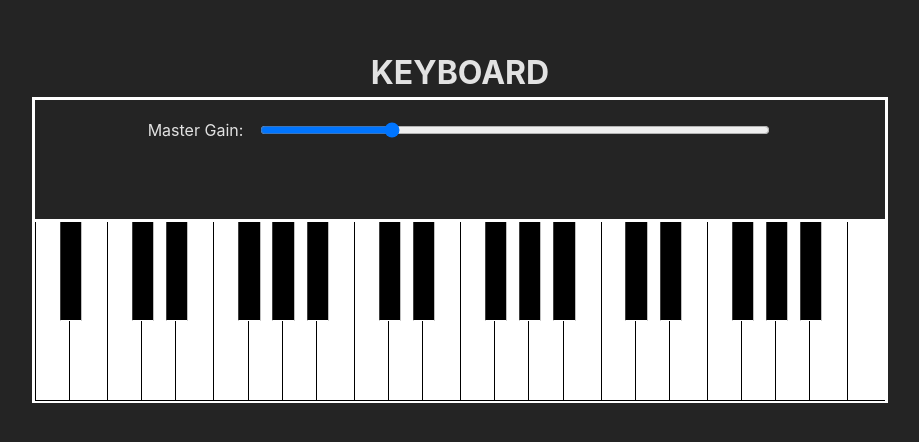
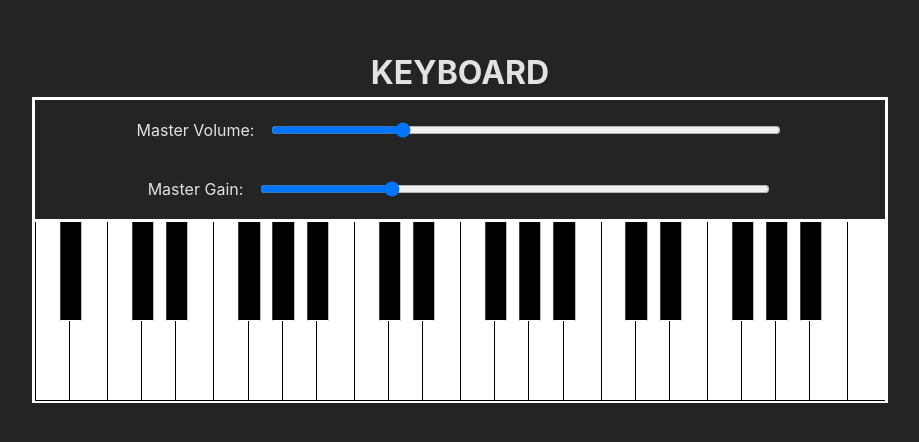
Before and after one commit to nchau3/RK-23-Keyboard, a React (Vite) app: page / in a window 1280 px wide. Shown: the part 174-616 px from the top of the page, without its empty margins (180-1099 px from the left). Built offline with nearby package versions, Linux system fonts and the light colour scheme.

Commit message:
connect mainVolume node, seperate from mainGain

```diff
--- a/src/components/Controls.jsx
+++ b/src/components/Controls.jsx
@@ -6,6 +6,18 @@ export default function Controls(props) {
 
   return (
     <div className="controls">
+      <div className="slider-container">
+        <span>Master Volume:</span>
+        <input
+          type="range"
+          id="master_gain"
+          min="0.0"
+          max="1.0"
+          step="0.01"
+          value={`${masterVolume}`}
+          name="master_gain"
+          onChange={e => props.onChange("masterVolume", e.target.value)}/>
+      </div>
       <div className="slider-container">
         <span>Master Gain:</span>
         <input
--- a/src/useAudioContext.js
+++ b/src/useAudioContext.js
@@ -4,8 +4,10 @@ import * as voiceSelect from "./voices";
 
 //context and main nodes declared outside of component
 const audioContext = new AudioContext();
+const mainVolumeNode = audioContext.createGain();
 const mainGainNode = audioContext.createGain();
-mainGainNode.connect(audioContext.destination);
+mainVolumeNode.connect(audioContext.destination);
+mainGainNode.connect(mainVolumeNode);
 
 //note frequencies array
 const noteFreq = createNoteTable();
@@ -26,6 +28,7 @@ export default function useAudioContext() {
 
   const [voiceArray, setVoiceArray] = useState(voiceSelect.voice1);
 
+  mainVolumeNode.gain.value = sliders.masterVolume;
   mainGainNode.gain.value = sliders.masterGain;
 
   const changeSliders = (slider, newValue) => {
```
